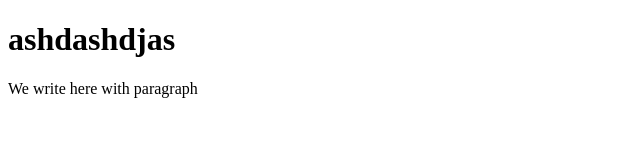
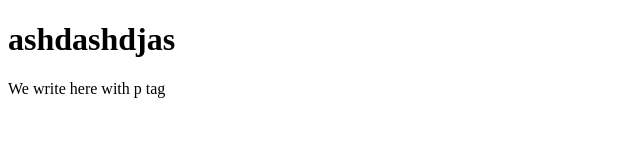
Before and after one commit to vipulc2/rep1, a plain HTML site: page index.html in a window 1280 px wide. Shown: the full height of the page, 0-640 px from the left. Drawn offline with Linux system fonts and the light colour scheme.

Commit message:
Changed Data in Paragraph

```diff
--- a/index.html
+++ b/index.html
@@ -8,6 +8,6 @@
 <body>
     <h1>ashdashdjas</h1>
 
-    <p>We write here with paragraph</p>
+    <p>We write here with p tag</p>
 </body>
 </html>
```
